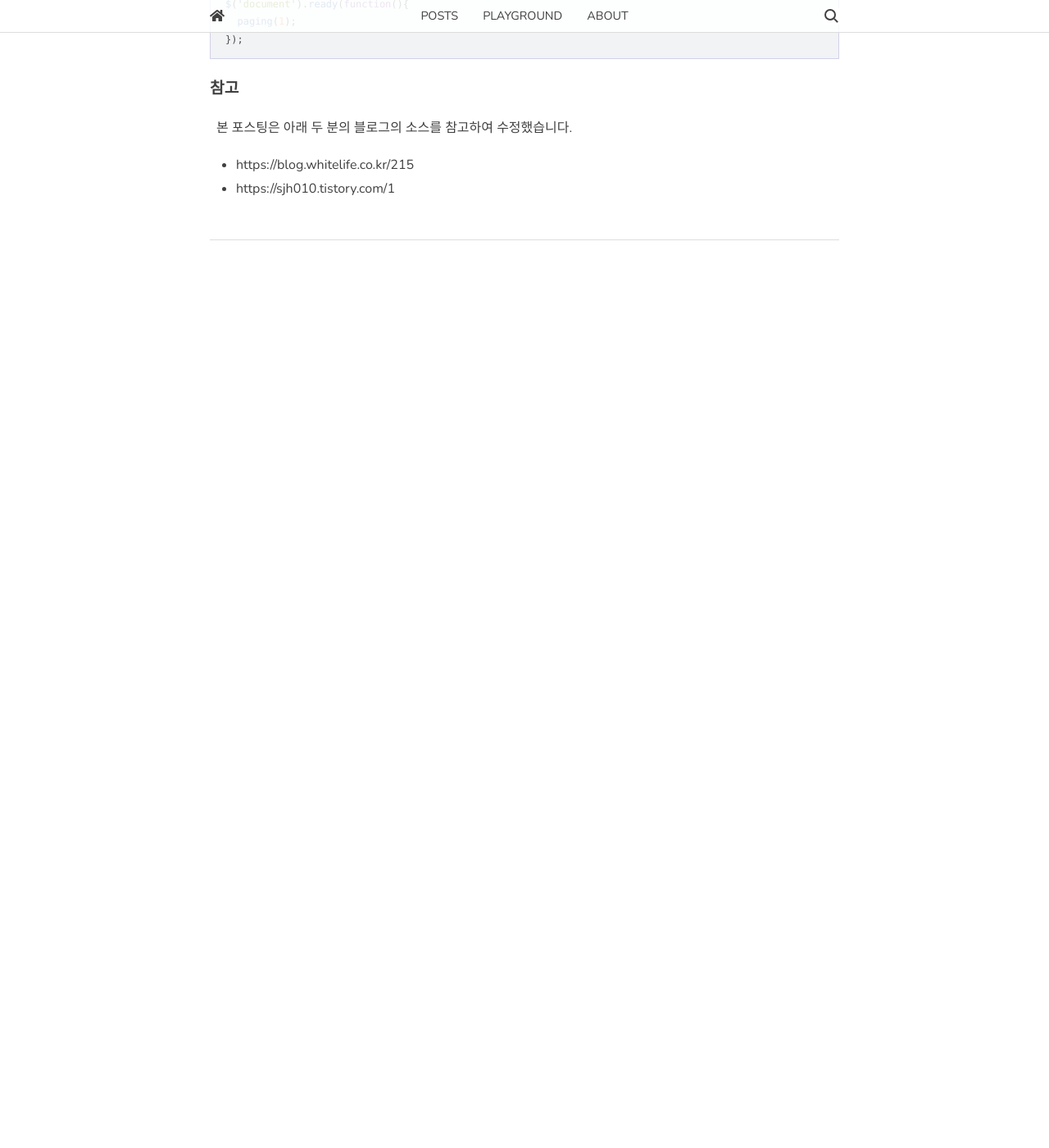
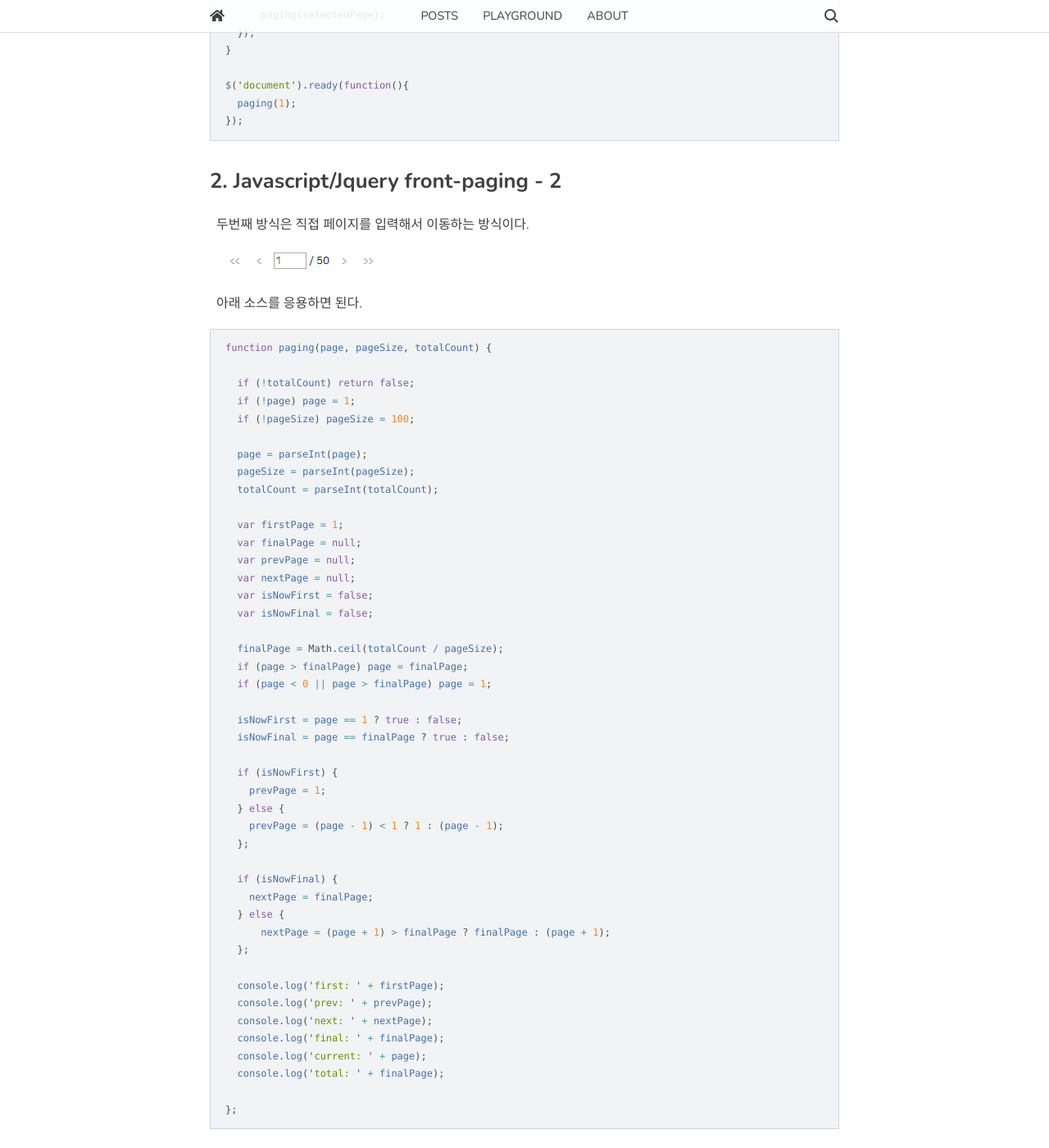
Before and after one commit to daesuni/daesuni.github.io, a Jekyll site: the page built from _posts/2019-03-03-Java paging.md, in a window 1280 px wide and 1400 px high, scrolled down 6588 px. Shown: the whole window at 82% size. Built offline with Jekyll 4.4.1, drawn with Linux system fonts in a browser that asks for light colours; comment, search, counter and statistics services are not loaded; before the commit the page ends 6995 px from its top, so only the background shows below that; some of the changed text lies outside the part shown.

Commit message:
new post & retouch

````diff
--- a/_posts/2019-03-03-Java paging.md
+++ b/_posts/2019-03-03-Java paging.md
@@ -227,7 +227,11 @@ Integer end = paging.getEndSeq();
 
 시작 글 번호와 끝 글 번호를 구해서 sql문의 where조건에 걸어주어도 되고, 경우에 따라 offset을 이용할 수도 있다.
 
-### 2. Javascript/Jquery front-paging
+### 2. Javascript/Jquery front-paging - 1
+
+프론트 페이징에는 자주 사용하는 방식 2가지가 있다. 첫번째는 다음 그림과 같은 페이징 방식이다.
+
+![pagination1]({{"/images/posts/paging-1.png"| relative_url}})
 
 ```html
 <div id="paging"></div>
@@ -291,6 +295,61 @@ $('document').ready(function(){
 });
 ```
 
+### 2. Javascript/Jquery front-paging - 2
+
+두번째 방식은 직접 페이지를 입력해서 이동하는 방식이다.
+
+![pagination1]({{"/images/posts/paging-2.png"| relative_url}})
+
+아래 소스를 응용하면 된다.
+
+```javascript
+function paging(page, pageSize, totalCount) {
+
+  if (!totalCount) return false;
+  if (!page) page = 1;
+  if (!pageSize) pageSize = 100;
+
+  page = parseInt(page);
+  pageSize = parseInt(pageSize);
+  totalCount = parseInt(totalCount);
+
+  var firstPage = 1;
+  var finalPage = null;
+  var prevPage = null;
+  var nextPage = null;
+  var isNowFirst = false;
+  var isNowFinal = false;
+
+  finalPage = Math.ceil(totalCount / pageSize);
+  if (page > finalPage) page = finalPage;
+  if (page < 0 || page > finalPage) page = 1;
+
+  isNowFirst = page == 1 ? true : false;
+  isNowFinal = page == finalPage ? true : false;
+
+  if (isNowFirst) {
+    prevPage = 1;
+  } else {
+    prevPage = (page - 1) < 1 ? 1 : (page - 1);
+  };
+
+  if (isNowFinal) {
+  	nextPage = finalPage;
+  } else {
+      nextPage = (page + 1) > finalPage ? finalPage : (page + 1);
+  };
+
+  console.log('first: ' + firstPage);
+  console.log('prev: ' + prevPage);
+  console.log('next: ' + nextPage);
+  console.log('final: ' + finalPage);
+  console.log('current: ' + page);
+  console.log('total: ' + finalPage);
+
+};
+```
+
 ##### 참고
 
 본 포스팅은 아래 두 분의 블로그의 소스를 참고하여 수정했습니다.
````
Also changed, not shown: _drafts/0000-01-01-ready.md (+0 -73 lines), _drafts/2019-03-23-postgres sql.md (deleted, +0 -47 lines), _posts/2019-03-23-postgres sql.md (added, +56 -0 lines), images/posts/paging-1.png (added), images/posts/paging-2.png (added).
